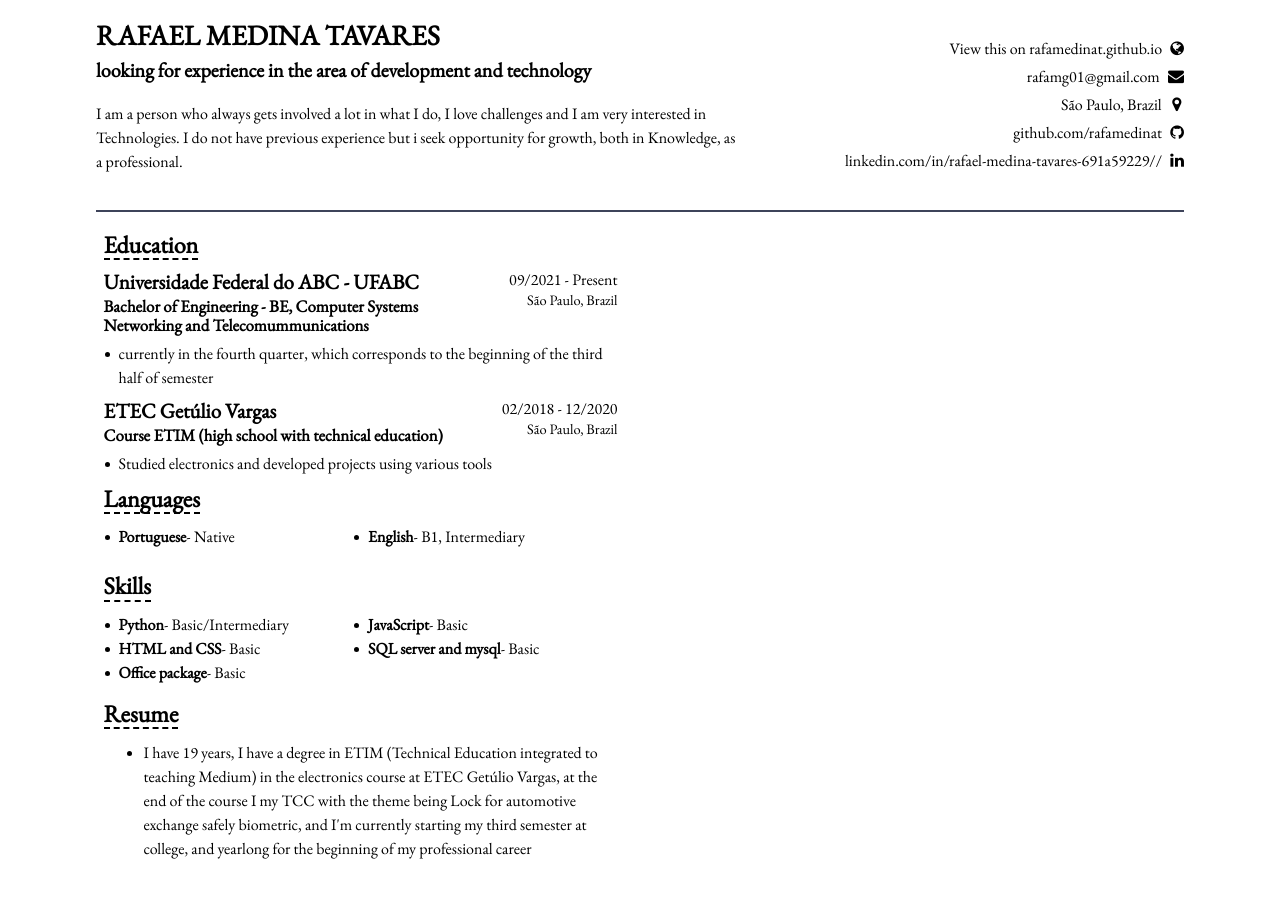
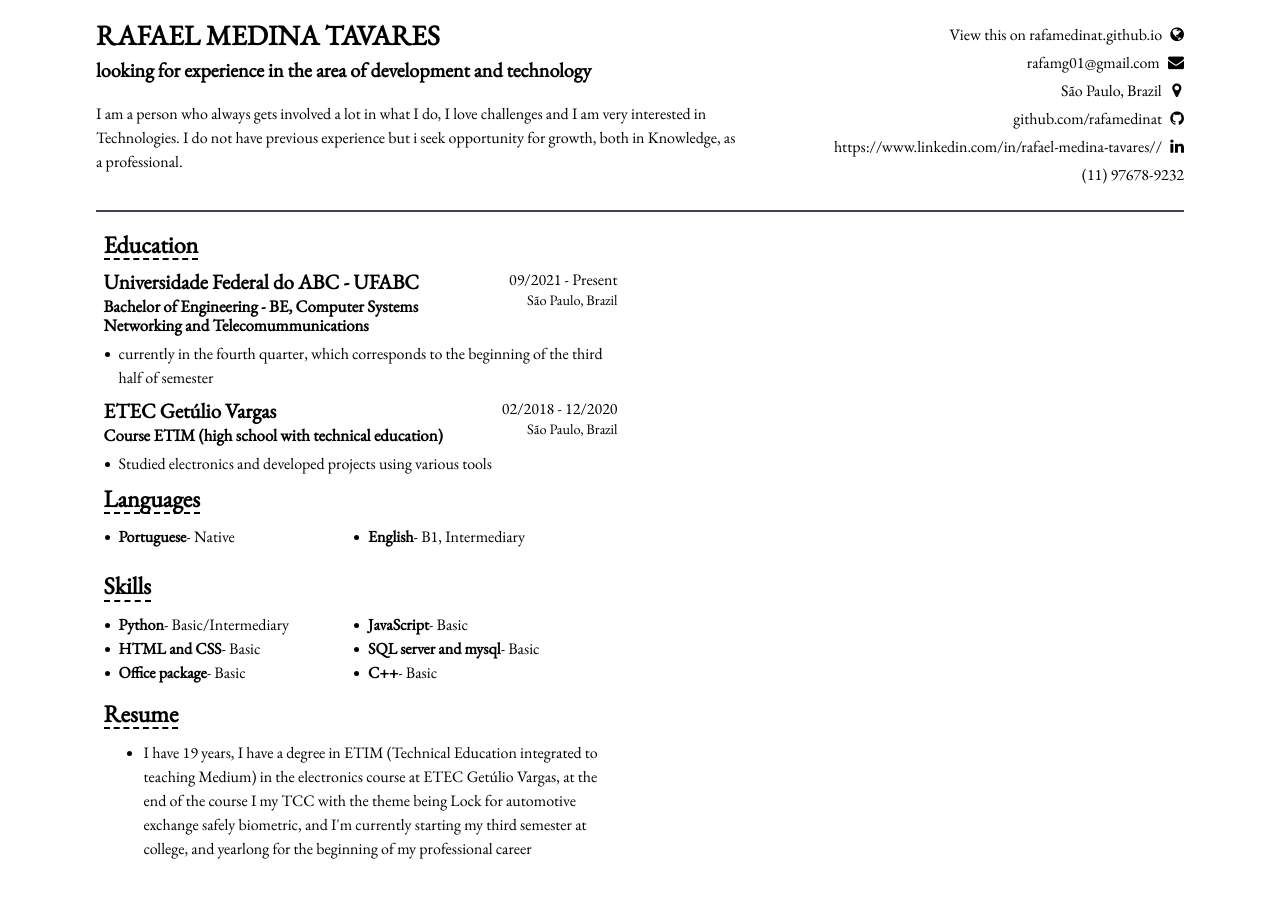
Before and after one commit to rafamedinat/Curriculo, a plain HTML site: page index.html in a window 1280 px wide. Drawn offline with nearby package versions, Linux system fonts and the light colour scheme; files whose address does not match are found by name.

Commit message:
fix fonts

```diff
--- a/index.html
+++ b/index.html
@@ -78,7 +78,7 @@
         <div class="flex-column flex-nowrap info-right">
 
           <div>
-            View this on <a href="https://rafamedinat.github.io">rafamedinat.github.io</a>
+            View this on <a href="https://github.com/rafamedinat/Curriculo">rafamedinat.github.io</a>
             <i class="fa fa-globe"></i>
           </div>
 
@@ -98,8 +98,11 @@
           </div>
 
           <div>
-            <a href="https://www.linkedin.com/in/rafael-medina-tavares-691a59229/" target="_blank">linkedin.com/in/rafael-medina-tavares-691a59229//</a>
+            <a href="https://www.linkedin.com/in/rafael-medina-tavares/" target="_blank">https://www.linkedin.com/in/rafael-medina-tavares//</a>
             <i class="fa fa-linkedin"></i>
+          </div>
+          <div>
+            <a>(11) 97678-9232</a>
           </div>
 
         </div>
@@ -188,6 +191,9 @@
           <li class="inline fifty">
             <span><strong>Office package</strong>- Basic</span>
           </li>
+          <li class="inline fifty">
+            <span><strong>C++</strong>- Basic</span>
+          </li>
         </section>
     </div>
         <div class="block">
```
Also changed, not shown: fonts/FontAwesome.otf (renamed from fonte/FontAwesome.otf), fonts/fontawesome-webfont.ttf (renamed from fonte/fontawesome-webfont.ttf), fonts/fontawesome-webfont.woff (renamed from fonte/fontawesome-webfont.woff), fonts/fontawesome-webfont.woff2 (renamed from fonte/fontawesome-webfont.woff2), 4 other files.
